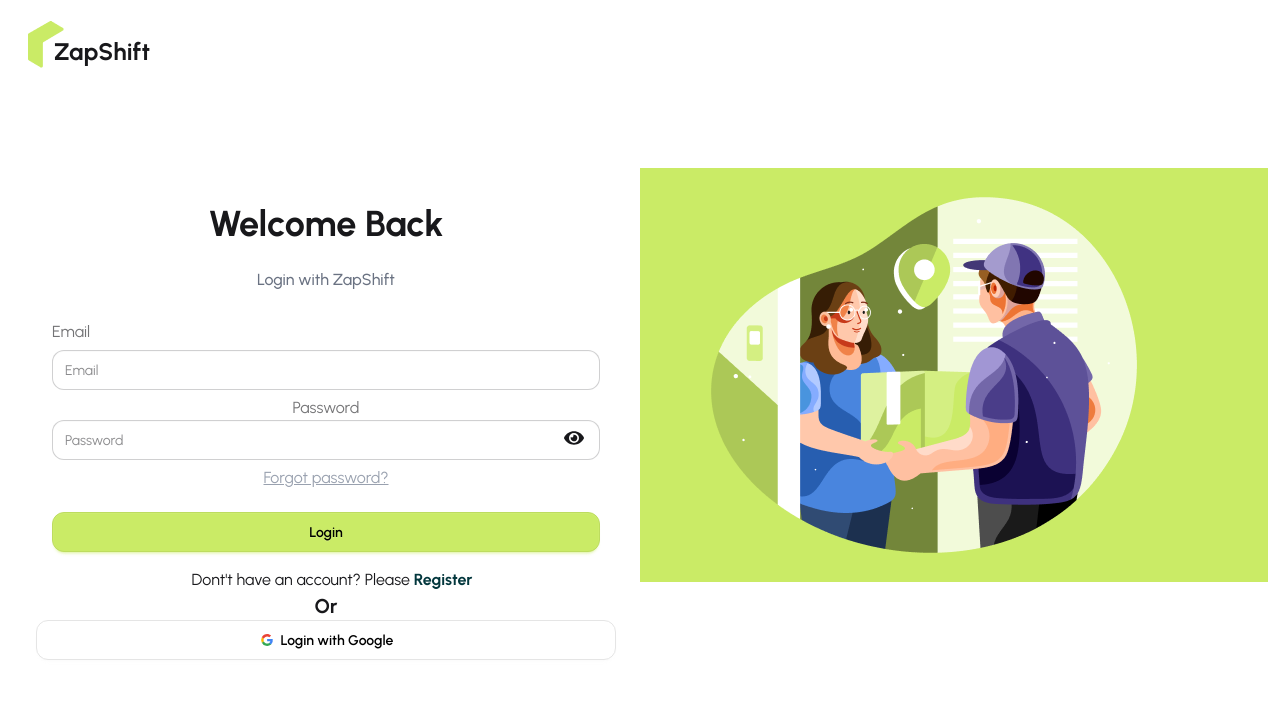
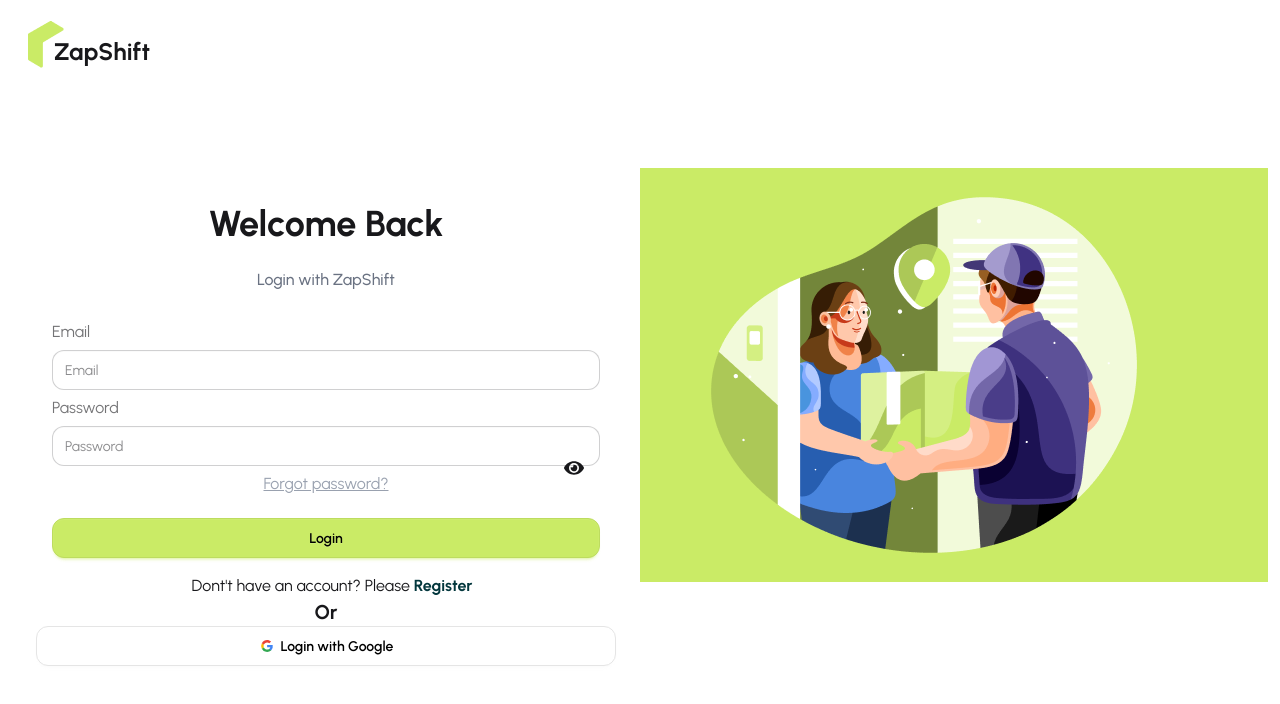
Before and after one commit to fahim-shareear/zap-shift-main, a React app in the folder zap-shift-ui/: page /login in a window 1280 px wide. Shown: the top 704 px of the page. Built offline with nearby package versions, Linux system fonts and the light colour scheme; no server answers; the HTML template or start-up script is replaced by a standard one.

Commit message:
adding the password label upper of the div to maintain it's position

```diff
--- a/zap-shift-ui/src/pages/Auth/login/Login.jsx
+++ b/zap-shift-ui/src/pages/Auth/login/Login.jsx
@@ -41,8 +41,8 @@ const Login = () => {
                     <input type="email" className="input w-full rounded-xl" placeholder="Email" {...register("email", { required: true })} />
                     {errors.email?.type === "required" && <p className="text-red-500 font-bold text-medium">Email field is required</p>}
                     {/* Passowrd field */}
+                    <label className="label text-[16px]">Password</label>
                     <div className="relative">
-                        <label className="label text-[16px]">Password</label>
                         <input type={eye ? "text" : "password"} className="input w-full rounded-xl" placeholder="Password" {...register("password", {
                             required: true,
                             minLength: 6,
--- a/zap-shift-ui/src/pages/Auth/register/Register.jsx
+++ b/zap-shift-ui/src/pages/Auth/register/Register.jsx
@@ -46,9 +46,9 @@ const Register = () => {
                     <input type="email" className="input w-full rounded-xl" placeholder="Email" {...register("email", { required: true })} />
                     {errors.email?.type === 'required' && <p className="text-red-500">Email is required</p>}
 
+                    <label className="label font-bold text-left">Password</label>
                     <div className='relative'>
                         {/* Pasword Field */}
-                        <label className="label font-bold text-left">Password</label>
                         <input type={eye ? "text" : "password"} className="input text-[16px] w-full rounded-xl" placeholder="Password" {...register("password", { required: true,
                             minLength: 6,
                             pattern: /^(?=.*[a-z])(?=.*[A-Z])(?=.*[^a-zA-Z0-9]).{8,}$/ })} />
```
